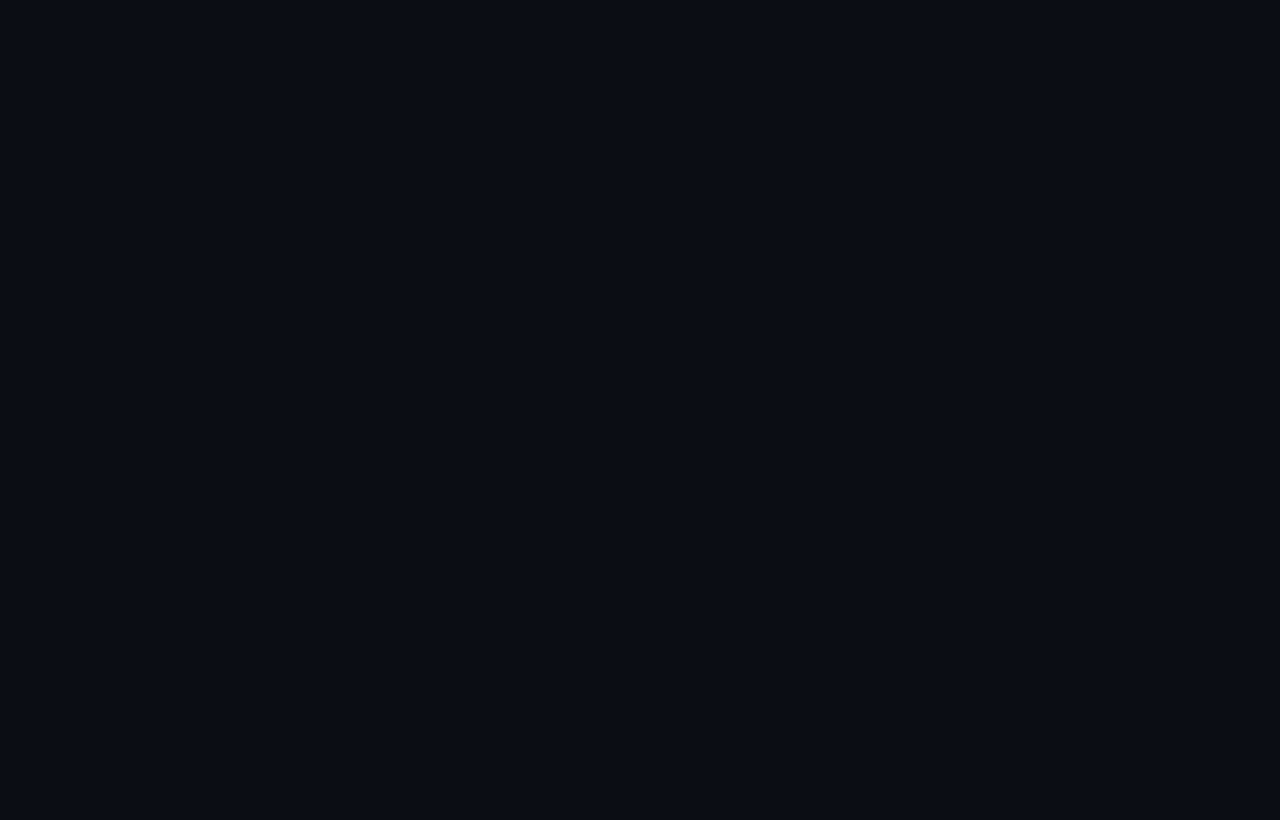
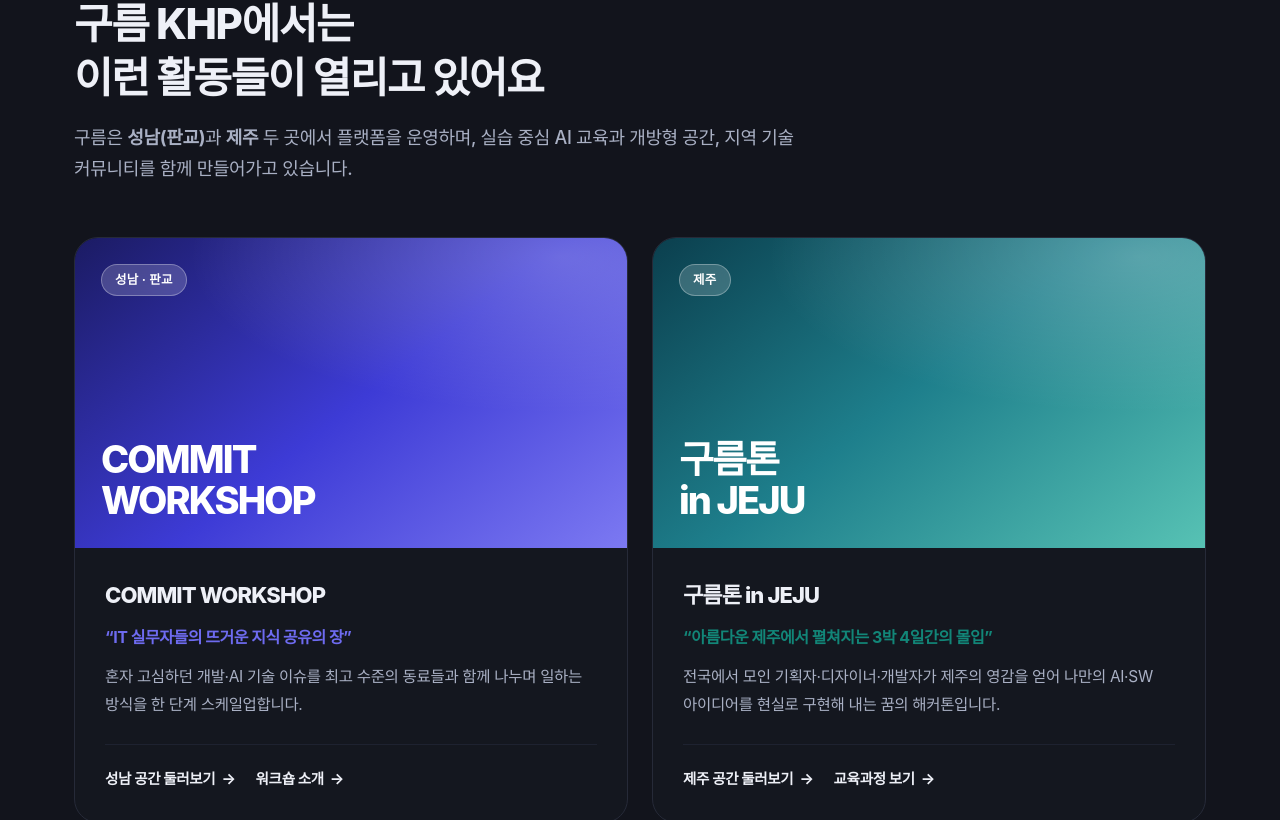
Before and after one commit to gain-0525/KHP_landingPage, a React (Vite) app: page / in a window 1280 px wide. Shown: the part 1980-2800 px from the top of the page. Before the commit the page ends 1833 px from the top, so only its background shows below. Built offline with nearby package versions, Linux system fonts and the light colour scheme; a web font is replaced by a local one.

Commit message:
[Feat] #3 ActivitySection 구현 완료

```diff
--- /dev/null
+++ b/src/components/home/ActivitySection.css
@@ -0,0 +1,35 @@
+.acts{ display:grid; grid-template-columns:repeat(2,1fr); gap:24px; }
+.act{
+  background:var(--surface); border:1px solid var(--line); border-radius:var(--r-lg); overflow:hidden;
+  display:flex; flex-direction:column;
+  transition:transform .26s var(--ease), box-shadow .26s var(--ease), border-color .26s var(--ease);
+}
+.act:hover{ transform:translateY(-5px); border-color:var(--line-4); box-shadow:0 24px 54px -30px rgba(24,28,70,.42); }
+.act__ph{
+  position:relative; aspect-ratio:16/9; padding:26px; overflow:hidden;
+  display:flex; flex-direction:column; justify-content:space-between; color:#fff;
+  background:linear-gradient(142deg,#1B1B63 0%,#3D3BD6 52%,#7C79F2 100%);
+}
+.act--jeju .act__ph{ background:linear-gradient(142deg,#0B3F4E 0%,#1E7F8C 48%,#57C2B4 100%); }
+.act__ph::after{
+  content:""; position:absolute; inset:0;
+  background:radial-gradient(120% 90% at 88% 6%,rgba(255,255,255,.24),transparent 56%);
+}
+.act__loc{
+  position:relative; z-index:1; align-self:flex-start;
+  padding:5px 13px; border-radius:999px; font-size:12.5px; font-weight:700; letter-spacing:.02em;
+  background:rgba(255,255,255,.18); border:1px solid rgba(255,255,255,.30); backdrop-filter:blur(6px);
+}
+.act__nm{
+  position:relative; z-index:1;
+  font-size:clamp(26px,3.4vw,38px); font-weight:800; letter-spacing:-.05em; line-height:1.1;
+}
+.act__b{ padding:30px 30px 32px; display:flex; flex-direction:column; flex:1 1 auto; }
+.act__t{ font-size:22px; font-weight:800; letter-spacing:-.04em; }
+.act__q{ margin-top:12px; font-size:16px; font-weight:700; color:var(--blue); letter-spacing:-.03em; line-height:1.5; }
+.act--jeju .act__q{ color:#128678; }
+.act__d{ margin-top:14px; font-size:15.5px; color:var(--ink-2); line-height:1.76; flex:1 1 auto; }
+.act__go{ display:flex; flex-wrap:wrap; gap:10px 20px; margin-top:26px; padding-top:22px; border-top:1px solid var(--line-2); }
+.act__go a{ font-size:14.5px; font-weight:700; color:var(--ink); display:inline-flex; align-items:center; gap:6px; }
+.act__go a:hover{ color:var(--blue); }
+.act__go a:hover .btn__arw{ transform:translateX(3px); }
--- /dev/null
+++ b/src/components/home/ActivitySection.tsx
@@ -0,0 +1,116 @@
+import { Link } from "react-router-dom";
+
+import "./ActivitySection.css";
+
+const ActivitySection = () => {
+  return (
+    <section className="sec sec--mist" id="activity">
+      <div className="wrap">
+        <div className="sec__head rv">
+          <span className="eyebrow">Activity</span>
+
+          <h2 className="h2">
+            구름 KHP에서는
+            <br />
+            이런 활동들이 열리고 있어요
+          </h2>
+
+          <p className="lead">
+            구름은 <b>성남(판교)</b>과 <b>제주</b> 두 곳에서 플랫폼을
+            운영하며, 실습 중심 AI 교육과 개방형 공간, 지역 기술
+            커뮤니티를 함께 만들어가고 있습니다.
+          </p>
+        </div>
+
+        <div className="acts rv">
+          {/* 성남 · 판교 */}
+          <article className="act">
+            <div className="act__ph">
+              <span className="act__loc">성남 · 판교</span>
+
+              <span className="act__nm">
+                COMMIT
+                <br />
+                WORKSHOP
+              </span>
+            </div>
+
+            <div className="act__b">
+              <h3 className="act__t">COMMIT WORKSHOP</h3>
+
+              <p className="act__q">
+                “IT 실무자들의 뜨거운 지식 공유의 장”
+              </p>
+
+              <p className="act__d">
+                혼자 고심하던 개발·AI 기술 이슈를 최고 수준의 동료들과
+                함께 나누며 일하는 방식을 한 단계 스케일업합니다.
+              </p>
+
+              <div className="act__go">
+                <Link to="/space/space">
+                  성남 공간 둘러보기
+                  <span className="btn__arw" aria-hidden="true">
+                    →
+                  </span>
+                </Link>
+
+                <Link to="/programs/commit">
+                  워크숍 소개
+                  <span className="btn__arw" aria-hidden="true">
+                    →
+                  </span>
+                </Link>
+              </div>
+            </div>
+          </article>
+
+          {/* 제주 */}
+          <article className="act act--jeju">
+            <div className="act__ph">
+              <span className="act__loc">제주</span>
+
+              <span className="act__nm">
+                구름톤
+                <br />
+                in JEJU
+              </span>
+            </div>
+
+            <div className="act__b">
+              <h3 className="act__t">구름톤 in JEJU</h3>
+
+              <p className="act__q">
+                “아름다운 제주에서 펼쳐지는 3박 4일간의 몰입”
+              </p>
+
+              <p className="act__d">
+                전국에서 모인 기획자·디자이너·개발자가 제주의 영감을
+                얻어 나만의 AI·SW 아이디어를 현실로 구현해 내는 꿈의
+                해커톤입니다.
+              </p>
+
+              <div className="act__go">
+                <Link to="/space/space">
+                  제주 공간 둘러보기
+                  <span className="btn__arw" aria-hidden="true">
+                    →
+                  </span>
+                </Link>
+
+                <Link to="/programs/courses">
+                  교육과정 보기
+                  <span className="btn__arw" aria-hidden="true">
+                    →
+                  </span>
+                </Link>
+              </div>
+            </div>
+          </article>
+        </div>
+      </div>
+    </section>
+  );
+};
+
+export default ActivitySection;
--- a/src/pages/HomePage.tsx
+++ b/src/pages/HomePage.tsx
@@ -1,11 +1,13 @@
 import HeroSection from '../components/home/HeroSection';
 import IntroSection from '../components/home/IntroSection';
+import ActivitySection from '../components/home/ActivitySection';
 
 const HomePage = () => {
     return (
         <>
             <HeroSection />
             <IntroSection />
+            <ActivitySection />
         </>
     )
 }
```
